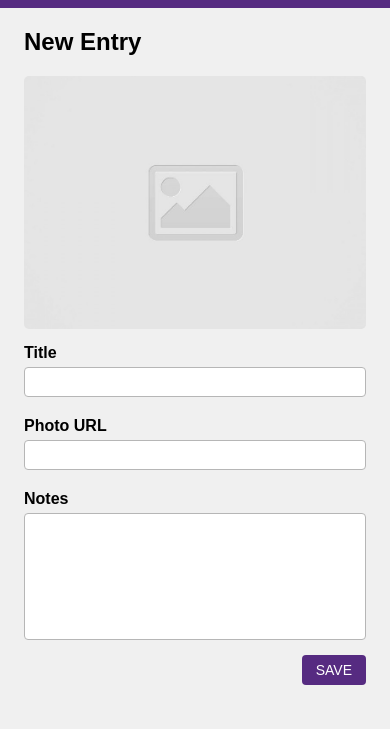
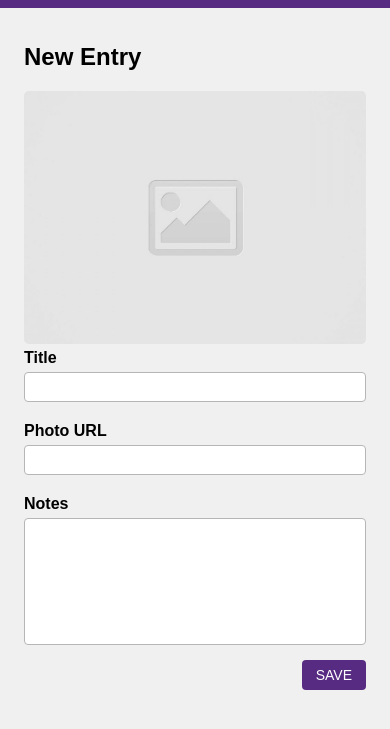
Before and after one commit to joseph-w-valdez/code-journal, a website: page index.html in a window 390 px wide. Shown: the part 43-772 px from the top of the page. Drawn offline with Linux system fonts and the light colour scheme.

Commit message:
added responsivity for fluid desktop window adaptation

```diff
--- a/index.html
+++ b/index.html
@@ -26,16 +26,24 @@
   </header>
   <main class="container">
     <div data-view="entry-form">
-      <h2>New Entry</h2>
+      <form>
+        <div class="row">
+          <div class="column-full"><h2>New Entry</h2></div>
+          <div class="column-half">
             <div class="image-frame"><img src="./images/placeholder-image-square.jpg"></div>
-      <form>
+          </div>
+          <div class="column-half">
             <label for="title">Title</label>
             <input type="text" id="title">
             <label for="photo">Photo URL</label>
             <input type="text" id="photo">
+          </div>
+          <div class="column-full">
             <label for="notes">Notes</label>
             <input class="textarea" type="text" id="notes">
-        <div class="ta-end"><button type="submit">SAVE</button></div>
+          </div>
+          <div class="column-full ta-end"><button type="submit">SAVE</button></div>
+        </div>
       </form>
     </div>
     <div data-view="entries" class="hidden"></div>
```
Lines whose indentation alone changed are shown as unchanged.
